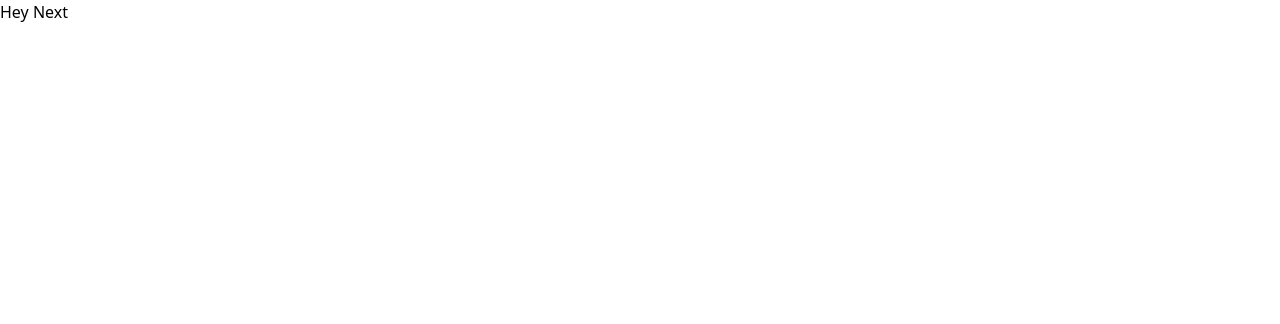
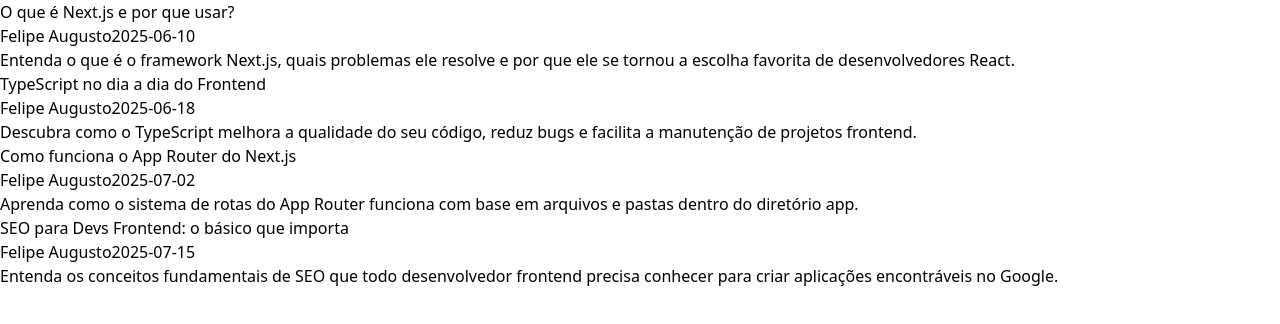
Before and after one commit to felipedev90/next-blog, a Next.js app: page / in a window 1280 px wide. Shown: the top 324 px of the page. Built offline with nearby package versions, Linux system fonts and the light colour scheme.

Commit message:
feat: Create data list with Link

```diff
--- a/src/app/page.tsx
+++ b/src/app/page.tsx
@@ -1,7 +1,19 @@
+import artigos from "@/data/artigos.json";
+import Link from "next/link";
+
 export default function Home() {
   return (
     <div>
-      <h1>Hey Next</h1>
+      {artigos.map((artigo) => (
+        <Link href={`/artigos/${artigo.slug}`} key={artigo.slug}>
+          <div>
+            <h2>{artigo.titulo}</h2>
+            <span>{artigo.autor}</span>
+            <data>{artigo.dataPublicacao}</data>
+            <p>{artigo.descricao}</p>
+          </div>
+        </Link>
+      ))}
     </div>
   );
 }
```
